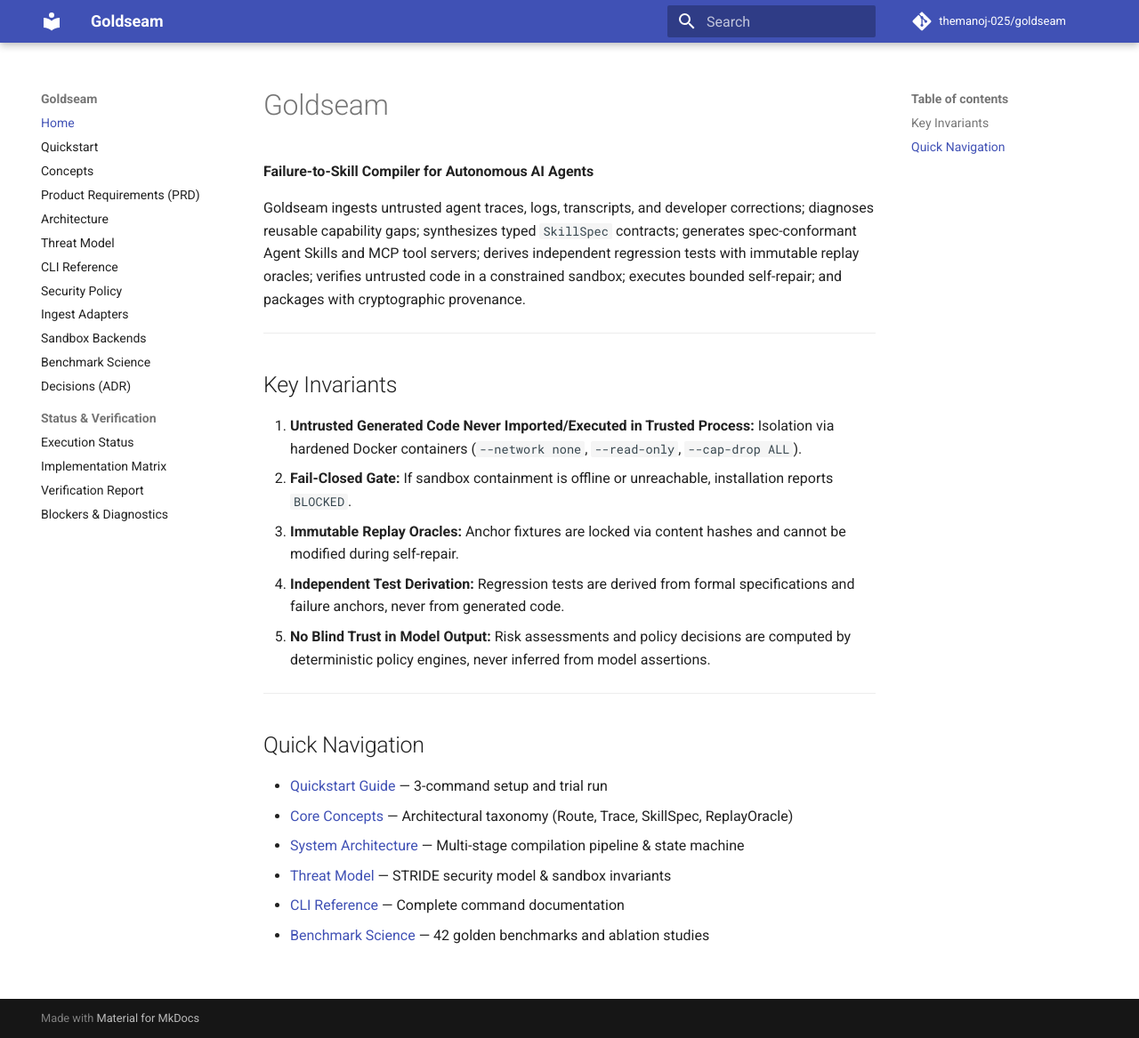
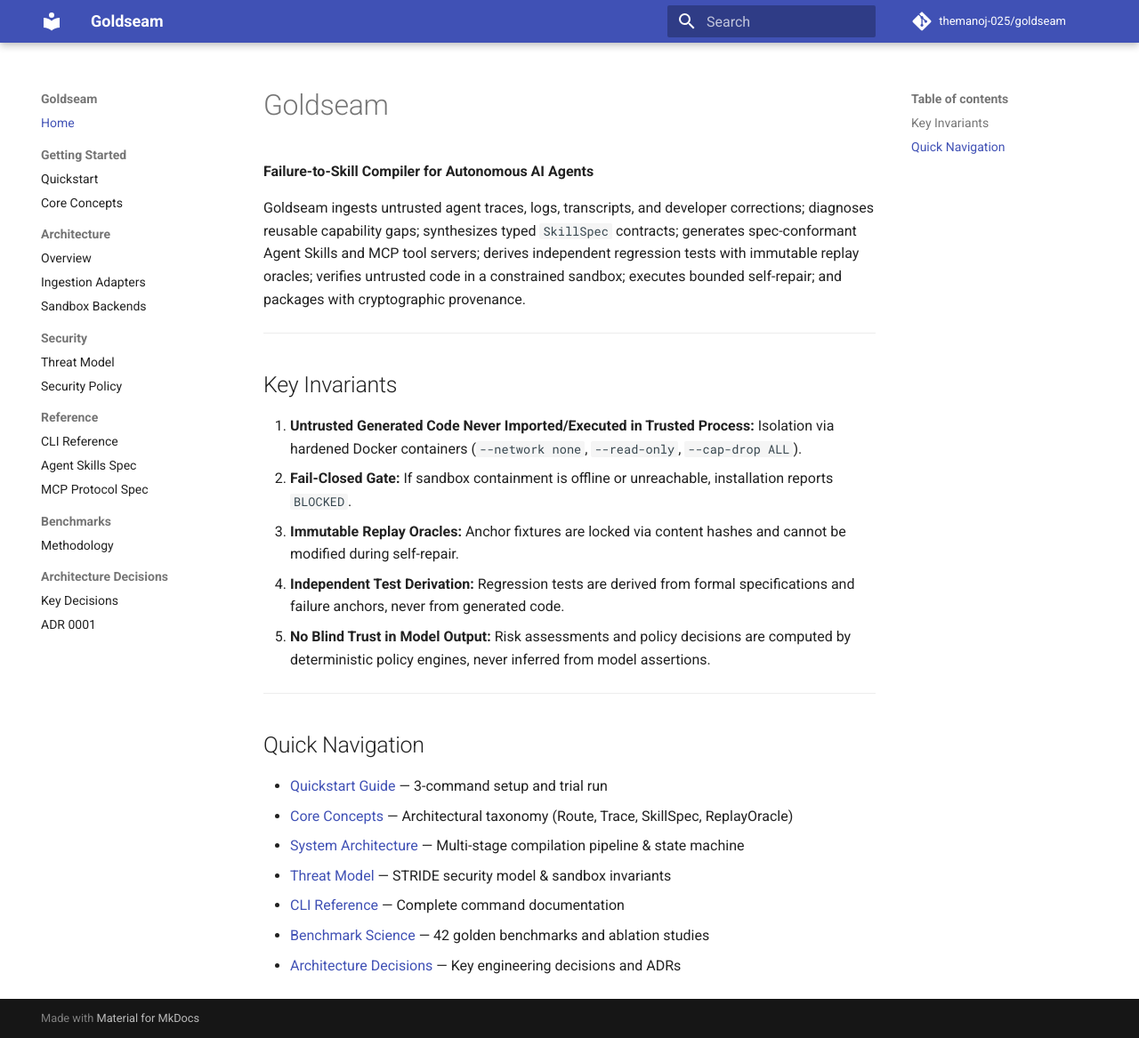
Before and after one commit to themanoj-025/goldseam, an MkDocs documentation site: the page built from docs/index.md, in a window 1280 px wide and 1167 px high. Shown: the whole window at 89% size. Built offline with MkDocs 1.6.1 and Material for MkDocs 9.7.7, drawn with Linux system fonts in a browser that asks for light colours; comment, search, counter and statistics services are not loaded.

Commit message:
docs: restructure documentation into modular hierarchy and update navigation

```diff
--- a/docs/index.md
+++ b/docs/index.md
@@ -18,9 +18,10 @@ Goldseam ingests untrusted agent traces, logs, transcripts, and developer correc
 
 ## Quick Navigation
 
-- [Quickstart Guide](quickstart.md) — 3-command setup and trial run
-- [Core Concepts](concepts.md) — Architectural taxonomy (Route, Trace, SkillSpec, ReplayOracle)
-- [System Architecture](architecture.md) — Multi-stage compilation pipeline & state machine
-- [Threat Model](threat-model.md) — STRIDE security model & sandbox invariants
-- [CLI Reference](cli.md) — Complete command documentation
-- [Benchmark Science](benchmark_methods.md) — 42 golden benchmarks and ablation studies
+- [Quickstart Guide](getting-started/quickstart.md) — 3-command setup and trial run
+- [Core Concepts](getting-started/concepts.md) — Architectural taxonomy (Route, Trace, SkillSpec, ReplayOracle)
+- [System Architecture](architecture/overview.md) — Multi-stage compilation pipeline & state machine
+- [Threat Model](security/threat-model.md) — STRIDE security model & sandbox invariants
+- [CLI Reference](reference/cli.md) — Complete command documentation
+- [Benchmark Science](benchmarks/methodology.md) — 42 golden benchmarks and ablation studies
+- [Architecture Decisions](adr/index.md) — Key engineering decisions and ADRs
--- a/mkdocs.yml
+++ b/mkdocs.yml
@@ -20,22 +20,25 @@ theme:
 
 nav:
   - Home: index.md
-  - Quickstart: quickstart.md
-  - Concepts: concepts.md
-  - Product Requirements (PRD): PRD.md
-  - Architecture: architecture.md
-  - Threat Model: threat-model.md
-  - CLI Reference: cli.md
-  - Security Policy: policy.md
-  - Ingest Adapters: adapters.md
-  - Sandbox Backends: backends.md
-  - Benchmark Science: benchmark_methods.md
-  - Decisions (ADR): DECISIONS.md
-  - Status & Verification:
-      - Execution Status: STATUS.md
-      - Implementation Matrix: IMPLEMENTATION_MATRIX.md
-      - Verification Report: VERIFICATION_REPORT.md
-      - Blockers & Diagnostics: BLOCKERS.md
+  - Getting Started:
+      - Quickstart: getting-started/quickstart.md
+      - Core Concepts: getting-started/concepts.md
+  - Architecture:
+      - Overview: architecture/overview.md
+      - Ingestion Adapters: architecture/adapters.md
+      - Sandbox Backends: architecture/backends.md
+  - Security:
+      - Threat Model: security/threat-model.md
+      - Security Policy: security/policy.md
+  - Reference:
+      - CLI Reference: reference/cli.md
+      - Agent Skills Spec: reference/agent-skills-spec.md
+      - MCP Protocol Spec: reference/mcp-spec.md
+  - Benchmarks:
+      - Methodology: benchmarks/methodology.md
+  - Architecture Decisions:
+      - Key Decisions: adr/index.md
+      - ADR 0001: adr/0001-record-architecture-decisions.md
 
 plugins:
   - search
```
Also changed, not shown: README.md (+7 -7 lines), docs/adr/index.md (renamed from docs/DECISIONS.md, +6 -0 lines), docs/reference/agent-skills-spec.md (renamed from docs/spec/agent_skills_spec.md, +0 -2 lines), docs/reference/mcp-spec.md (renamed from docs/spec/mcp_spec.md, +1 -3 lines), docs/architecture/adapters.md (renamed from docs/adapters.md), docs/architecture/backends.md (renamed from docs/backends.md), docs/architecture/overview.md (renamed from docs/architecture.md), docs/benchmarks/methodology.md (renamed from docs/benchmark_methods.md), docs/getting-started/concepts.md (renamed from docs/concepts.md), docs/getting-started/quickstart.md (renamed from docs/quickstart.md), docs/reference/cli.md (renamed from docs/cli.md), docs/security/policy.md (renamed from docs/policy.md), docs/security/threat-model.md (renamed from docs/threat-model.md).
